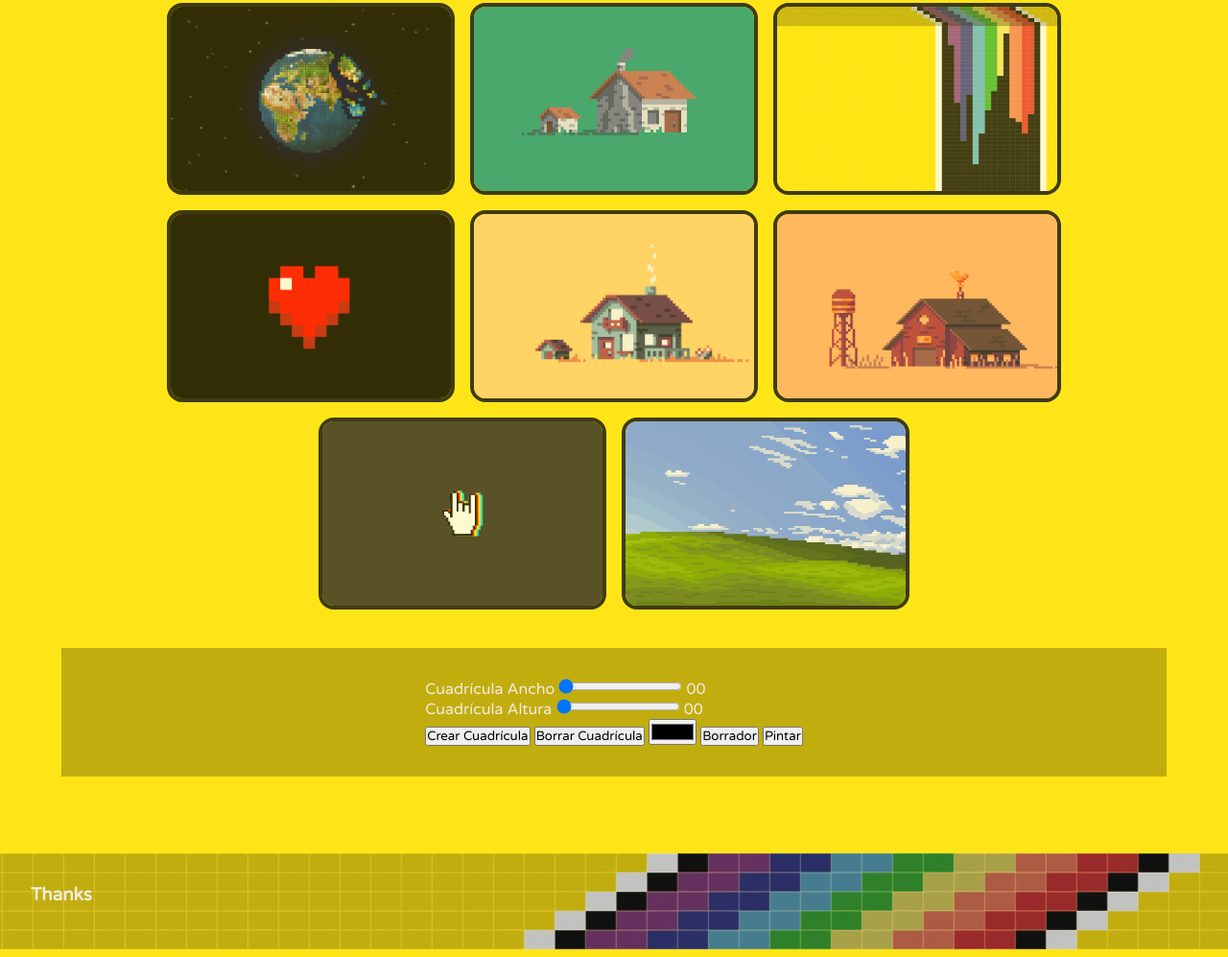
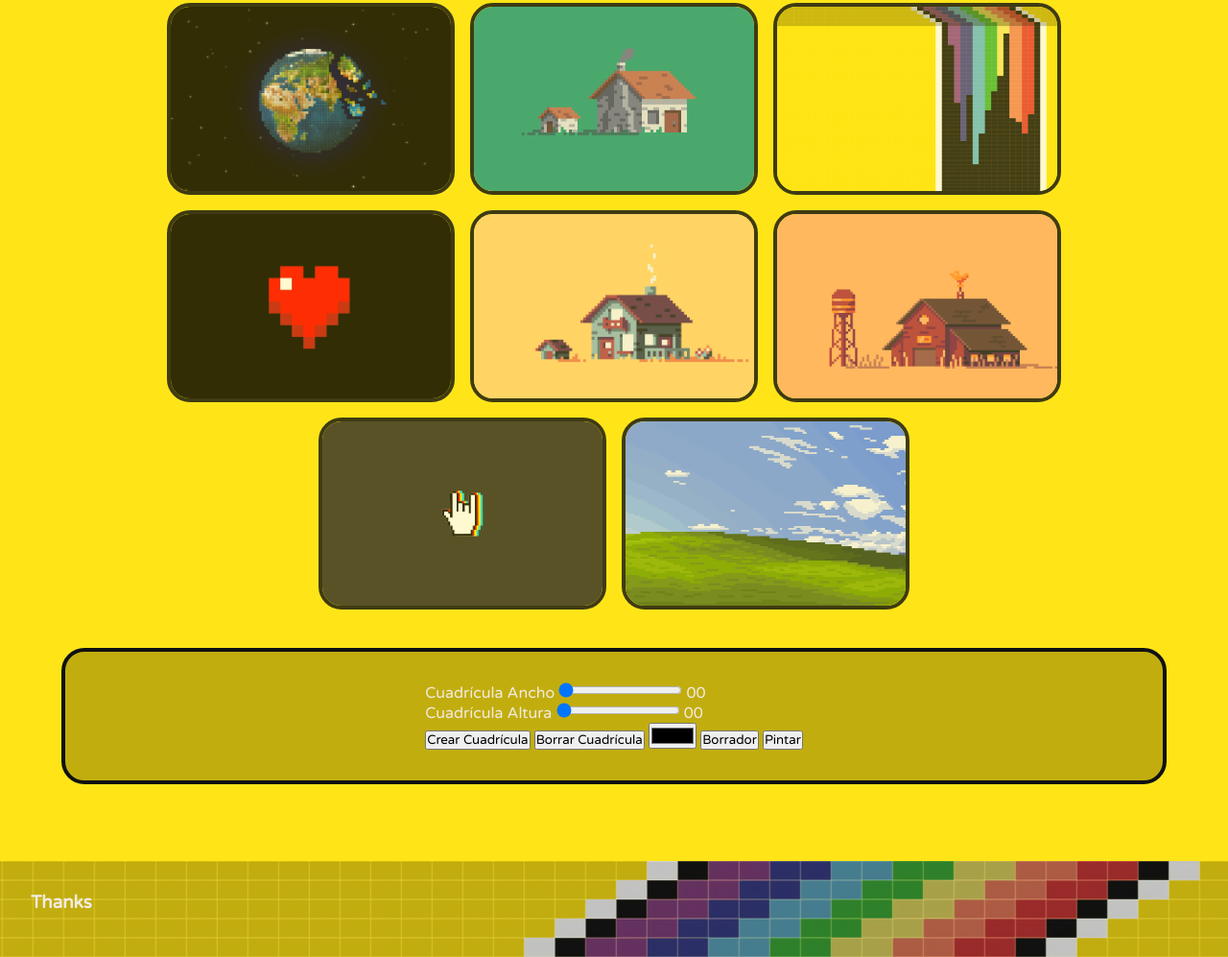
Before and after one commit to Fernandd0/PixelArtMaker, a plain HTML site: page index.html in a window 1280 px wide. Shown: the part 195-1192 px from the top of the page at 96% size. Drawn offline with Linux system fonts and the light colour scheme.

Commit message:
Gallery: orden | size | responsive ✔️

```diff
--- a/assets/css/styles.css
+++ b/assets/css/styles.css
@@ -34,7 +34,7 @@ body {
 }
 .border{
   border: .3em solid var(--color-2);
-  border-radius: 1em;
+  border-radius: 1.5em;
 }
 
 
@@ -87,19 +87,14 @@ body {
   justify-content: center;
 }
 .img-PA{
+  opacity: 0.8;
   margin: .5em;
   display: flex;
   flex-direction: column;
   min-width: 250px;
-  opacity: 0.8;
-  transition: transform .3s;
   cursor: pointer;
   object-fit: cover;
-}
-.img-PA:hover {
-  transform: scale(1.5);
-  opacity: 1;
-  z-index: 3;
+  transition: transform .3s ease-out;
 }
 
 .main-zone{
@@ -128,6 +123,13 @@ footer{
 
 /*Hover: if cursor==true*/
 @media (hover: hover){
+  /*Img  de Gallery*/
+  .img-PA:hover {
+    opacity: 1;
+    z-index: 3;
+    transform: scale(1.5);
+    box-shadow: 0 0.6em 1em var(--color-2);
+  }
 }
 
 /*Responsive: screen<1024*/
--- a/index.html
+++ b/index.html
@@ -64,13 +64,13 @@
 
     <div class="main-zone">
       <!--Main-->
-      <main class="div-center">
+      <main class="div-center border">
         <div class="container">
           <div class="tools">
             <div class="tool-wrapper">
               <div class="slider">
                 <label for="width-range">Cuadrícula Ancho</label>
-                <input type="range" id="width-range" min="1" max="45" />
+                <input type="range" id="width-range" min="1" max="70" />
                 <span id="width-value">00</span>
               </div>
               <div class="slider">
```
Also changed, not shown: TOOL-CSS-REMEMBER.txt (added).
